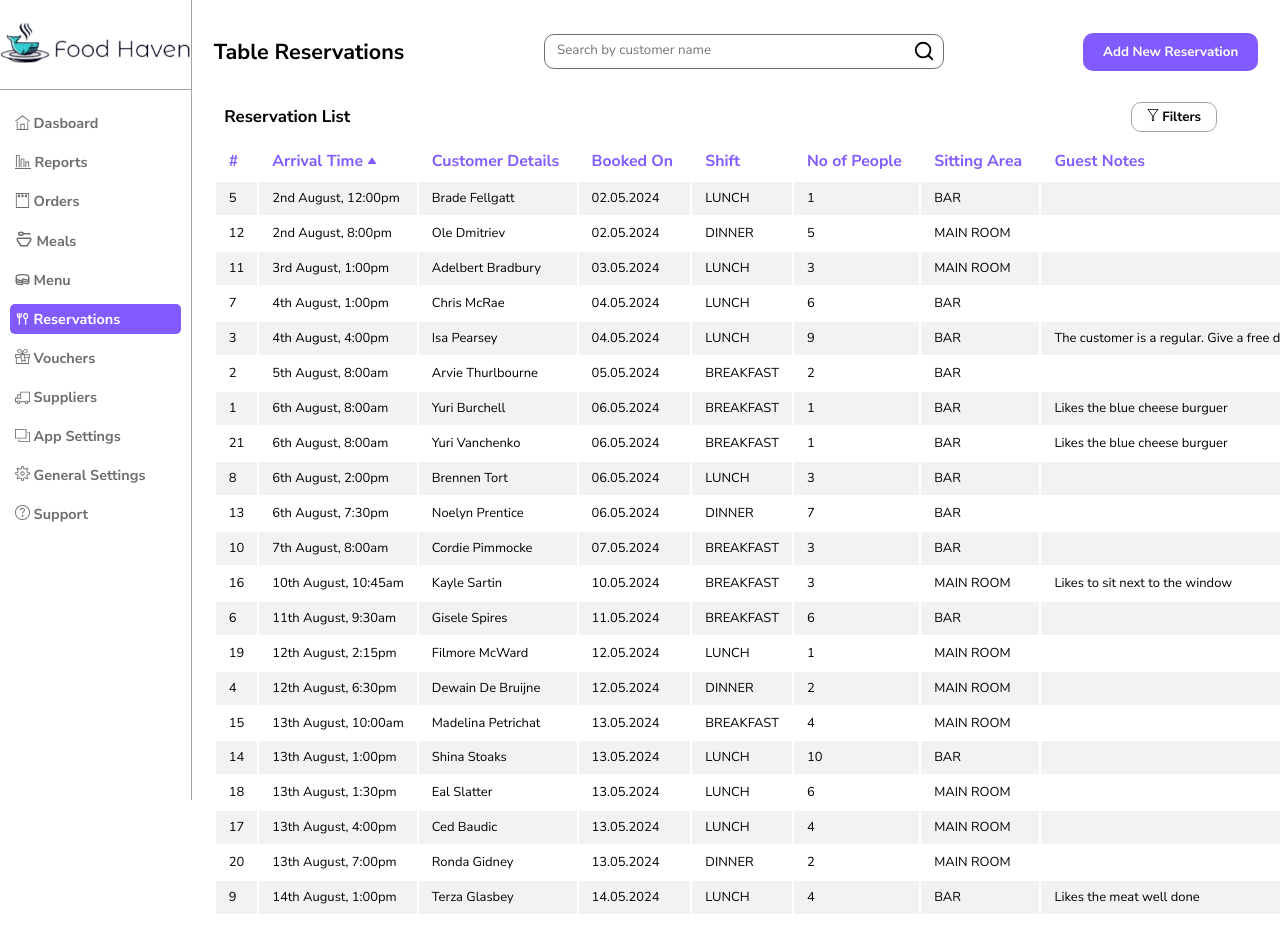
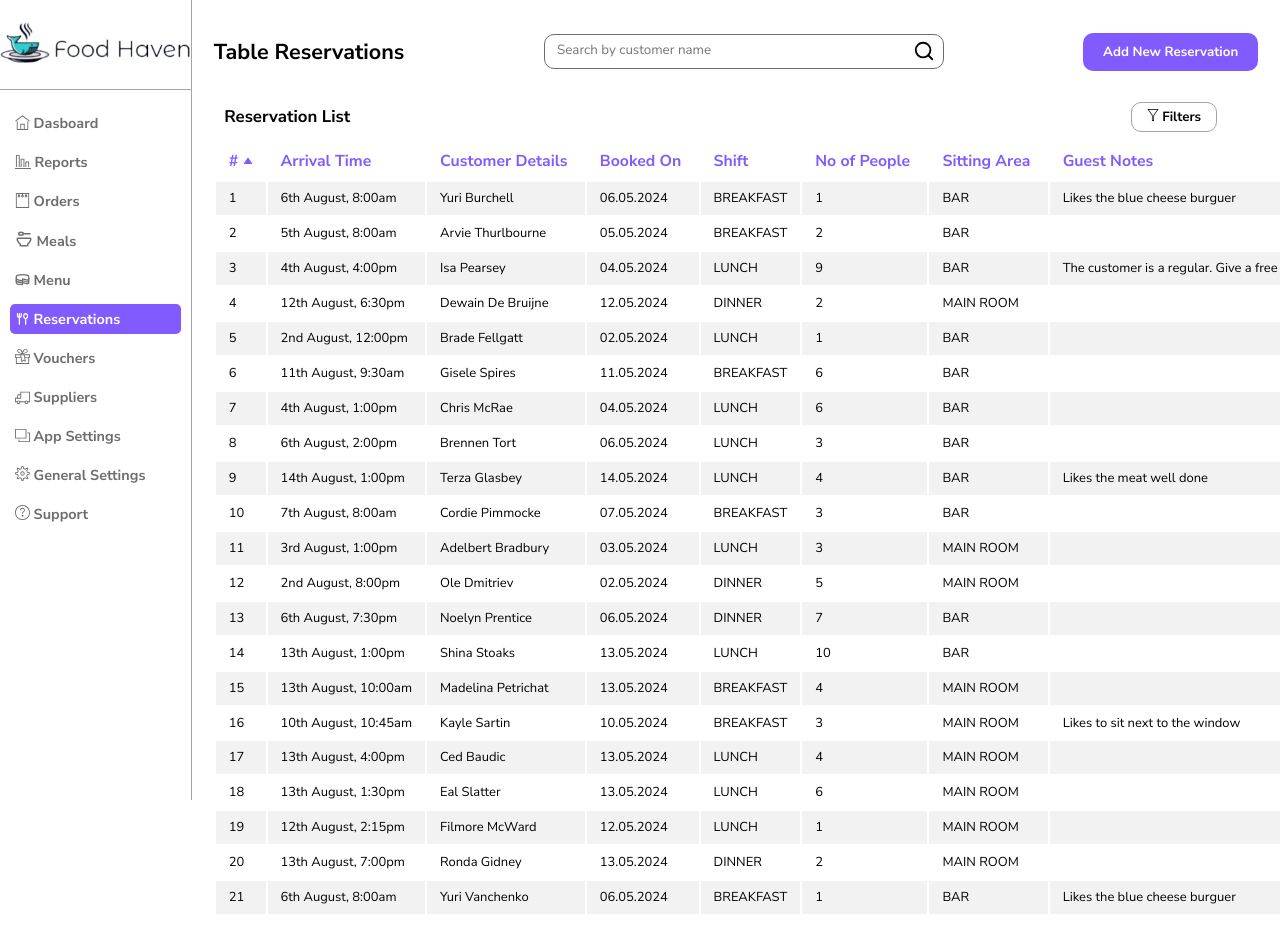
Before and after one commit to MandelaMan/resturant_bookings, a React (Vite) app: page / in a window 1280 px wide. Shown: the top 949 px of the page. Built offline with nearby package versions, Linux system fonts and the light colour scheme.

Commit message:
added default filte for table to be idr

```diff
--- a/src/components/Content.jsx
+++ b/src/components/Content.jsx
@@ -65,7 +65,7 @@ const Content = () => {
   // Intialization of state to handle different states in the application
   const [bookings, setBookings] = useState([]);
   const [loading, setLoading] = useState(false)
-  const [sort, setSort] = useState({ key: "start" , order : "asc"})
+  const [sort, setSort] = useState({ key: "id" , order : "asc"})
   const [isFiltering, setIsFiltering] = useState(false)
   const [date, setDate] = useState(new Date())
   const [filters, setFilters] = useState({
```
